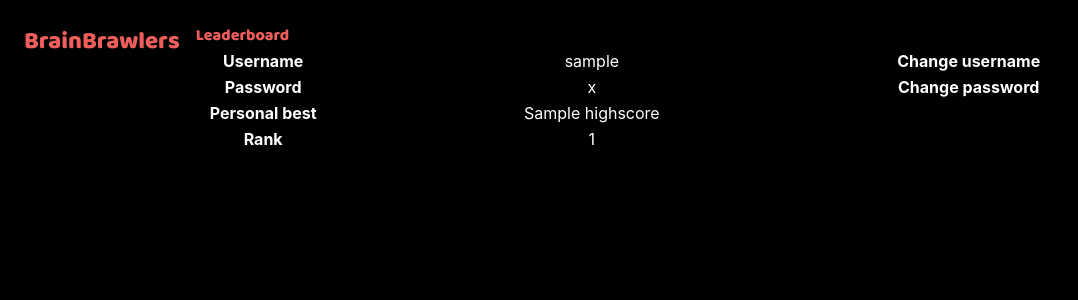
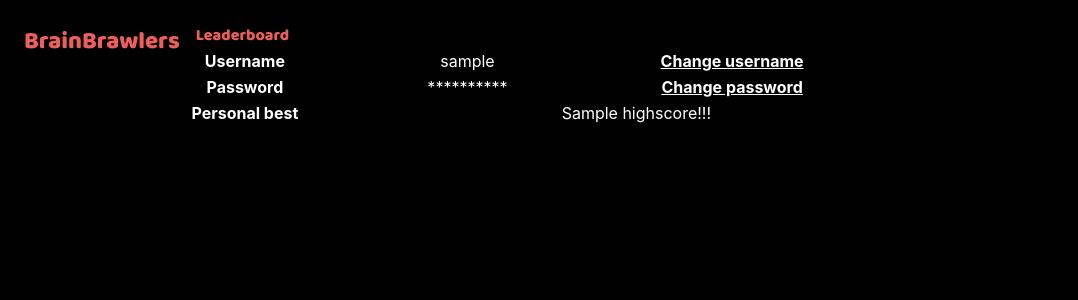
Before and after one commit to FrisoHarlaar/ik19, a Flask app: template templates/profile.html in a window 1280 px wide. Shown: the top 300 px of the page, without its empty margins (0-1078 px from the left). Run offline with Flask 2, Linux system fonts and the light colour scheme; the template is opened without the code that fills it: most values are stand-ins (such as "Sample title", 1, 10 or a date in 2020); some libraries are stand-ins or nearby versions.

Commit message:
Almost finished with profile.html + CSS

```diff
--- a/application.py
+++ b/application.py
@@ -173,6 +173,17 @@
     highscores = db.execute("SELECT * FROM users ORDER BY highscore DESC, date;")
     return render_template("game/leaderboard.html", highscores=highscores)
 
+@app.route("/profile", methods=["GET"])
+@login_required
+def profile():
+    # Query database for user
+    profiles = db.execute("SELECT * FROM users WHERE id=:id", id=session["user_id"])
+
+    # Select for user: username and highscore
+    for profile in profiles:
+        username = profile["username"]
+        highscore = profile["highscore"]
+    return render_template("profile.html", username=username, highscore=highscore)
 
 @app.route("/triviagame", methods=["GET", "POST"])
 @login_required
--- a/templates/profile.html
+++ b/templates/profile.html
@@ -5,24 +5,21 @@
 {% endblock %}
 
 {% block main %}
-    <table id=table style="width:100%">
+    <table id=table style="width:75%">
+        <link href="/static/css/profile.css" rel="stylesheet">
         <tr>
             <th>Username</th>
             <td>{{ username }}</td>
-            <th>Change username</th>
+            <th style="text-decoration: underline;">Change username</th>
         </tr>
         <tr>
             <th>Password</th>
-            <td>{{ password }}</td>
-            <th>Change password</th>
+            <td>**********</td>
+            <th style="text-decoration: underline;">Change password</th>
         </tr>
         <tr>
             <th>Personal best</th>
-            <td>{{ highscore }}</td>
-        </tr>
-        <tr>
-            <th>Rank</th>
-            <td>{{ rank }}</td>
+            <td id=highscore colspan="2">{{ highscore }}!!!</td>
         </tr>
     </table>
 {% endblock %}
```
